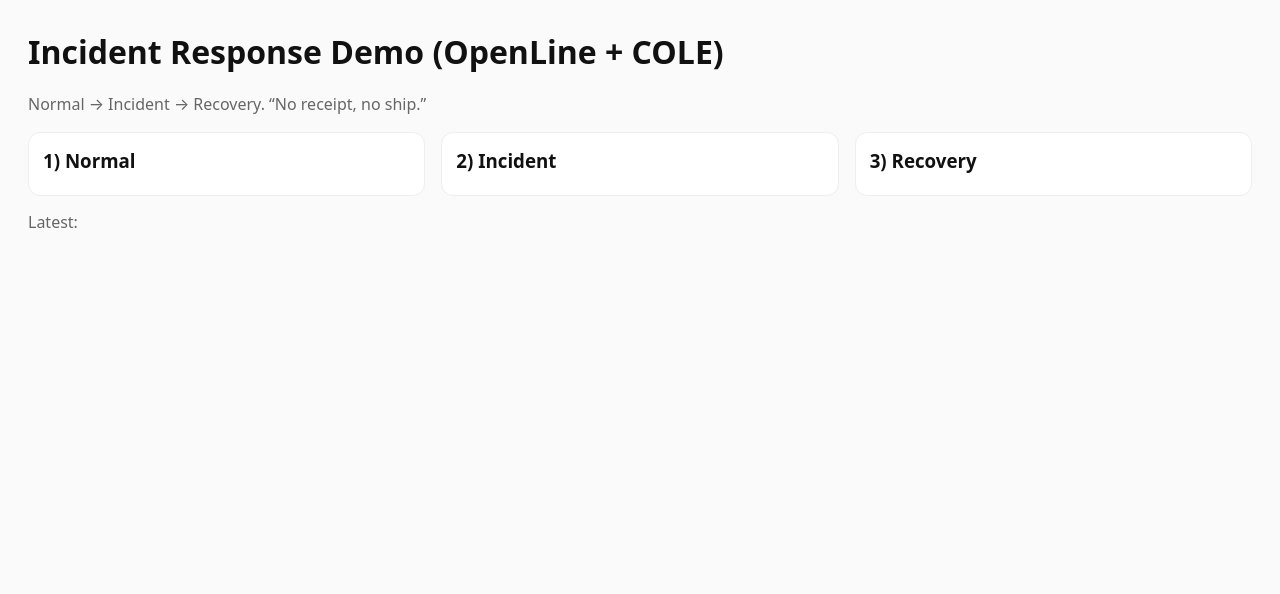
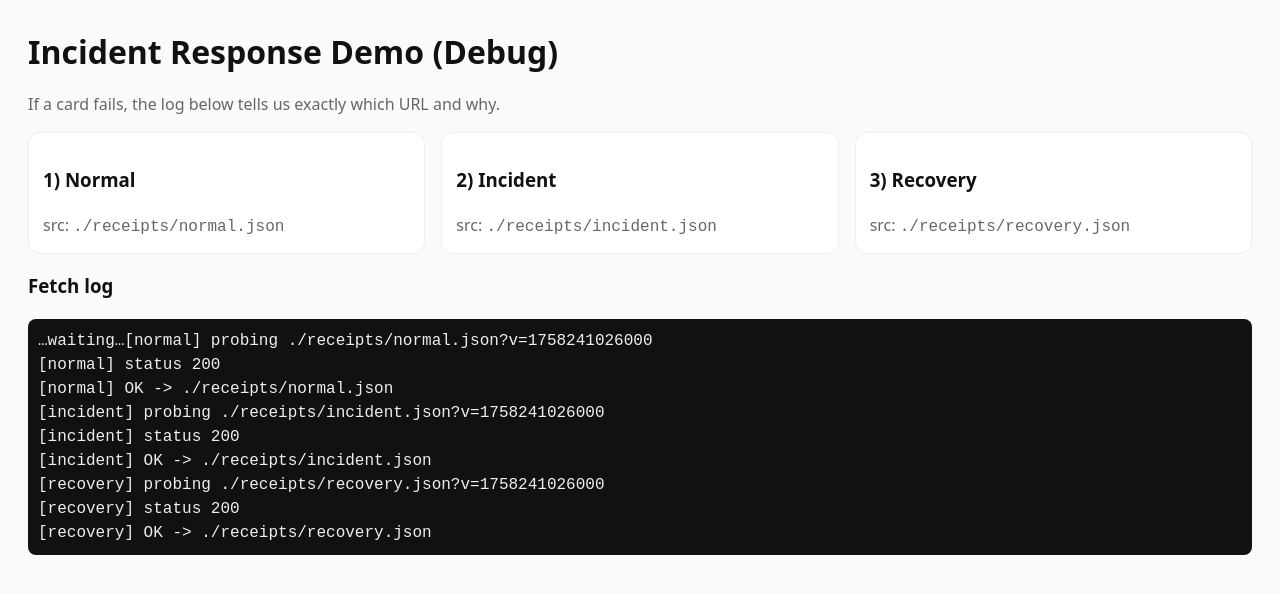
Before and after one commit to terryncew/openline-incident, a plain HTML site: page docs/index.html in a window 1280 px wide. Drawn offline with Linux system fonts and the light colour scheme.

Commit message:
Update index.html

```diff
--- a/docs/index.html
+++ b/docs/index.html
@@ -1,30 +1,86 @@
 <!doctype html><meta charset="utf-8">
-<title>OpenLine Incident Demo</title>
+<title>Incident Demo (Debug)</title>
 <meta name="viewport" content="width=device-width,initial-scale=1">
-<script type="module" src="https://cdn.jsdelivr.net/gh/terryncew/openline-core@main/receipts-kit/openline-card.js"></script>
 <style>
   body{font:16px/1.5 system-ui,-apple-system,Segoe UI,Helvetica,Arial;margin:28px;background:#fafafa;color:#111}
-  h1{margin:0 0 10px}
-  .grid{display:grid;gap:16px;grid-template-columns:repeat(auto-fit,minmax(320px,1fr))}
+  h1{margin:0 0 10px} .grid{display:grid;gap:16px;grid-template-columns:repeat(auto-fit,minmax(320px,1fr))}
   .box{background:#fff;border:1px solid #eee;border-radius:12px;padding:14px}
+  pre{background:#111;color:#eee;padding:10px;border-radius:8px;overflow:auto}
   .muted{color:#666}
 </style>
 
-<h1>Incident Response Demo (OpenLine + COLE)</h1>
-<p class="muted">Normal → Incident → Recovery. “No receipt, no ship.”</p>
+<script type="module" src="https://cdn.jsdelivr.net/gh/terryncew/openline-core@main/receipts-kit/openline-card.js"></script>
+
+<h1>Incident Response Demo (Debug)</h1>
+<p class="muted">If a card fails, the log below tells us exactly which URL and why.</p>
 
 <div class="grid">
-  <div class="box"><h3 style="margin:0 0 6px">1) Normal</h3>
-    <openline-card mode="compact" src="./receipts/normal.json"></openline-card>
+  <div class="box">
+    <h3>1) Normal</h3>
+    <openline-card id="card-normal" mode="compact" src=""></openline-card>
+    <div class="muted">src: <code id="src-normal"></code></div>
   </div>
-  <div class="box"><h3 style="margin:0 0 6px">2) Incident</h3>
-    <openline-card mode="compact" src="./receipts/incident.json"></openline-card>
+
+  <div class="box">
+    <h3>2) Incident</h3>
+    <openline-card id="card-incident" mode="compact" src=""></openline-card>
+    <div class="muted">src: <code id="src-incident"></code></div>
   </div>
-  <div class="box"><h3 style="margin:0 0 6px">3) Recovery</h3>
-    <openline-card mode="compact" src="./receipts/recovery.json"></openline-card>
+
+  <div class="box">
+    <h3>3) Recovery</h3>
+    <openline-card id="card-recovery" mode="compact" src=""></openline-card>
+    <div class="muted">src: <code id="src-recovery"></code></div>
   </div>
 </div>
 
-<p class="muted" style="margin-top:14px">
-  Latest: <openline-card mode="compact" src="./receipt.latest.json"></openline-card>
-</p>
+<h3>Fetch log</h3>
+<pre id="log">…waiting…</pre>
+
+<script>
+(async () => {
+  const log = (m) => (document.getElementById('log').textContent += m + "\n");
+  const bust = '?v=' + Date.now();
+
+  const plan = [
+    { id: 'normal',   paths: ['./receipts/normal.json',   'https://raw.githubusercontent.com/terryncew/openline-incident/main/docs/receipts/normal.json'] },
+    { id: 'incident', paths: ['./receipts/incident.json', 'https://raw.githubusercontent.com/terryncew/openline-incident/main/docs/receipts/incident.json'] },
+    { id: 'recovery', paths: ['./receipts/recovery.json', 'https://raw.githubusercontent.com/terryncew/openline-incident/main/docs/receipts/recovery.json'] },
+  ];
+
+  for (const {id, paths} of plan) {
+    const card = document.getElementById('card-' + id);
+    const label = document.getElementById('src-' + id);
+    let success = false;
+
+    for (const p of paths) {
+      const url = p + bust;
+      try {
+        log(`[${id}] probing ${url}`);
+        const res = await fetch(url, {cache:'no-store'});
+        log(`[${id}] status ${res.status}`);
+        if (!res.ok) continue;
+
+        const text = await res.text();
+        try { JSON.parse(text); } catch(e) {
+          log(`[${id}] JSON parse error: ${e}`);
+          continue;
+        }
+
+        card.setAttribute('src', url);
+        label.textContent = p;
+        log(`[${id}] OK -> ${p}`);
+        success = true;
+        break;
+      } catch (e) {
+        log(`[${id}] fetch error: ${e}`);
+      }
+    }
+
+    if (!success) {
+      label.textContent = 'failed to resolve any source';
+      log(`[${id}] all sources failed`);
+    }
+  }
+})();
+</script>
```
